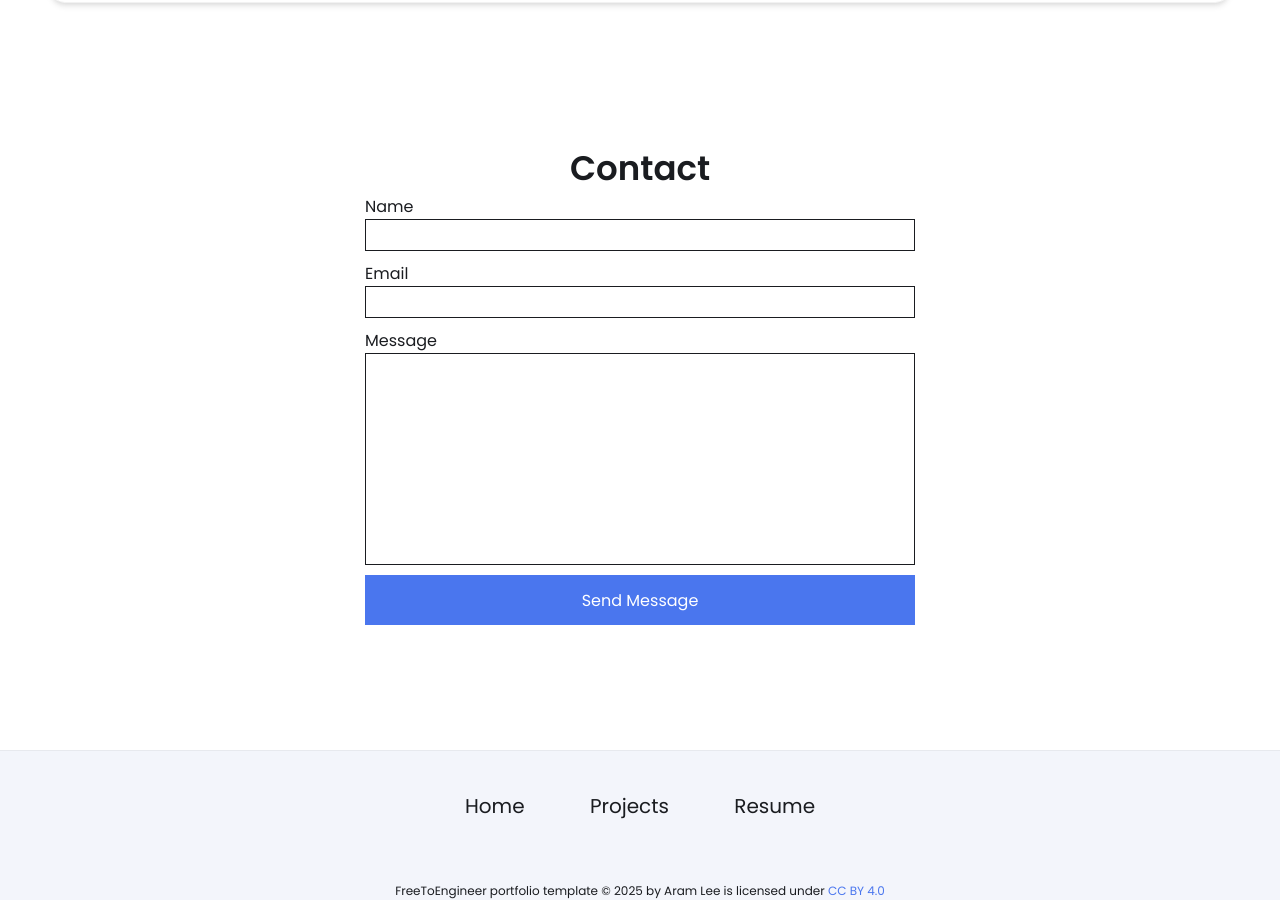
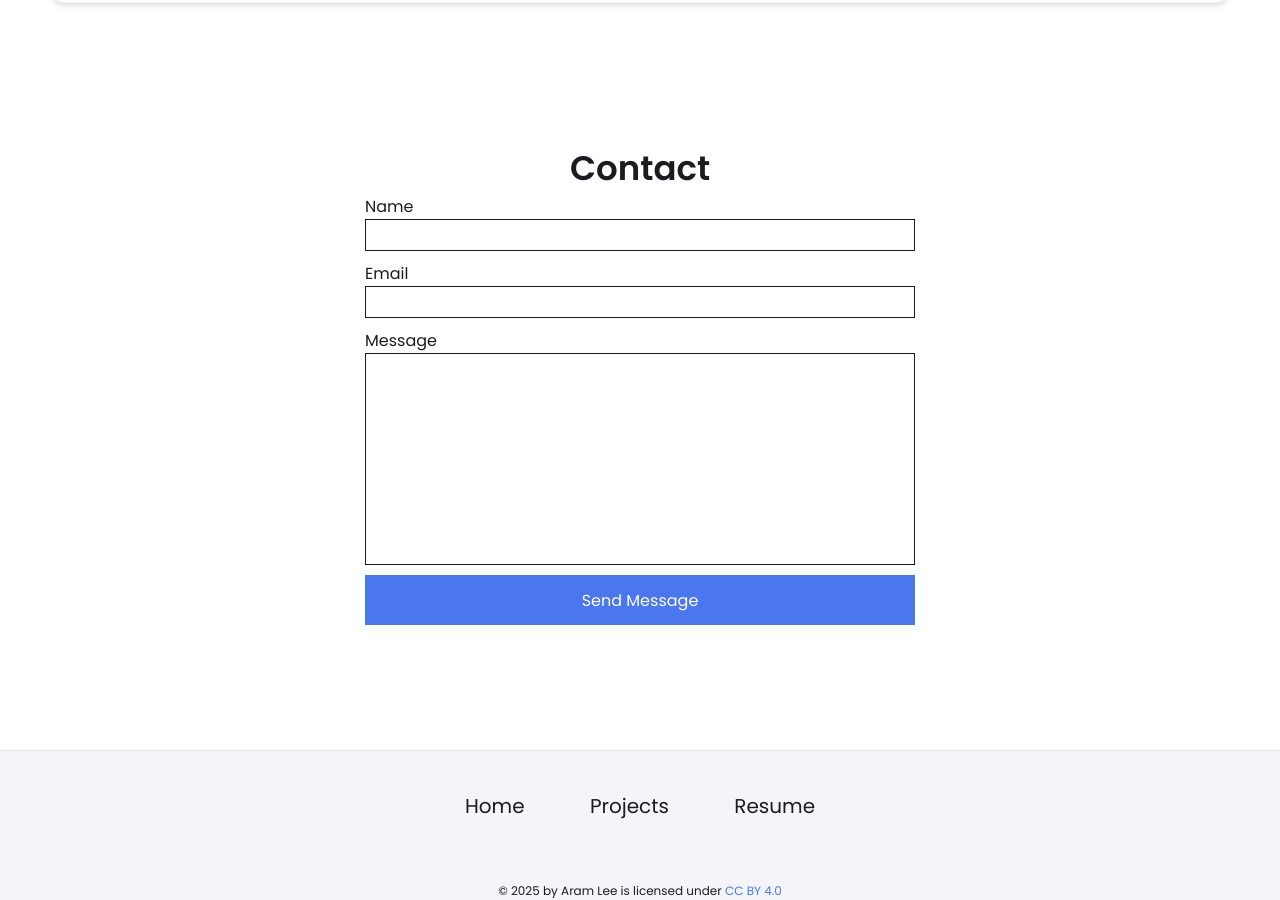
Before and after one commit to kazi-rabbe/kazi-rabbe.github.io, a Jekyll site: the page built from index.html, in a window 1280 px wide and 900 px high, scrolled down 2991 px. Built offline with Jekyll 4.4.1, drawn with Linux system fonts in a browser that asks for light colours.

Commit message:
Update footer.html

```diff
--- a/_includes/footer.html
+++ b/_includes/footer.html
@@ -13,6 +13,6 @@
         </div>
     </div>
     <div class="license">
-        <p>FreeToEngineer portfolio template © 2025 by Aram Lee is licensed under <a href="https://creativecommons.org/licenses/by/4.0/?ref=chooser-v1">CC BY 4.0</a></p>
+        <p>© 2025 by Aram Lee is licensed under <a href="https://creativecommons.org/licenses/by/4.0/?ref=chooser-v1">CC BY 4.0</a></p>
     </div>
 </footer>
```
